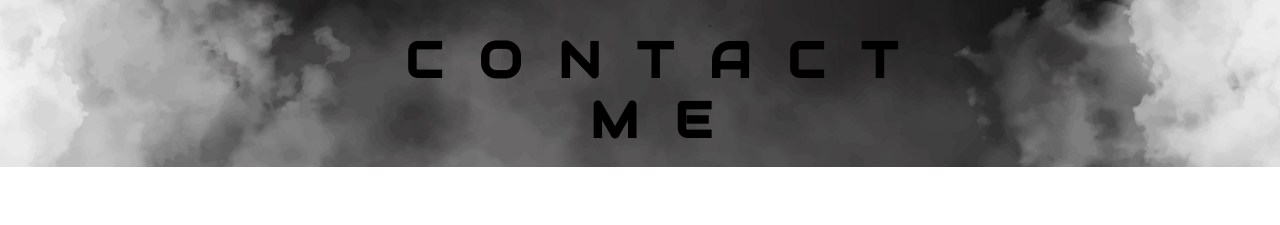
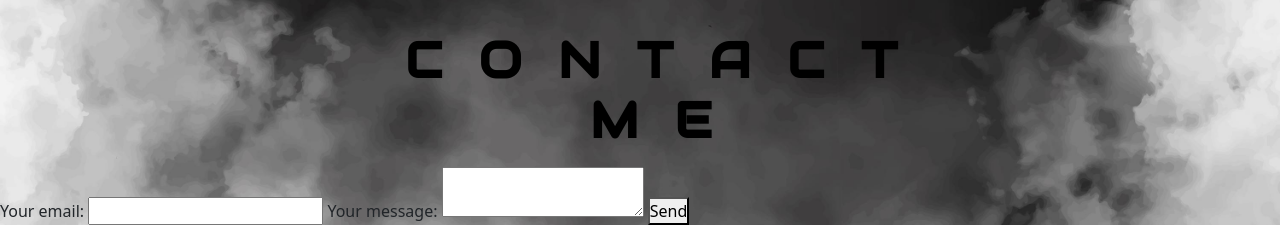
Before and after one commit to tauhashaik/portfolioProj, a plain HTML site: page index.html in a window 1280 px wide. Shown: the part 4667-4892 px from the top of the page. Before the commit the page ends 4834 px from the top, so only its background shows below. Drawn offline with nearby package versions, Linux system fonts and the light colour scheme.

Commit message:
incomplete form added

```diff
--- a/index.html
+++ b/index.html
@@ -310,12 +310,20 @@
             </ul>
           </h6>
 
-
-
-
-
-
-
+            <form
+                action="https://formspree.io/f/mbjvblqe"
+                method="POST">
+                  <label>
+                    Your email:
+                     <input type="email" name="email">
+                  </label>
+                  <label>
+                    Your message:
+                      <textarea name="message"></textarea>
+                  </label>
+                <!-- your other form fields go here -->
+              <button type="submit">Send</button>
+            </form>
         </section>
 
 
```
